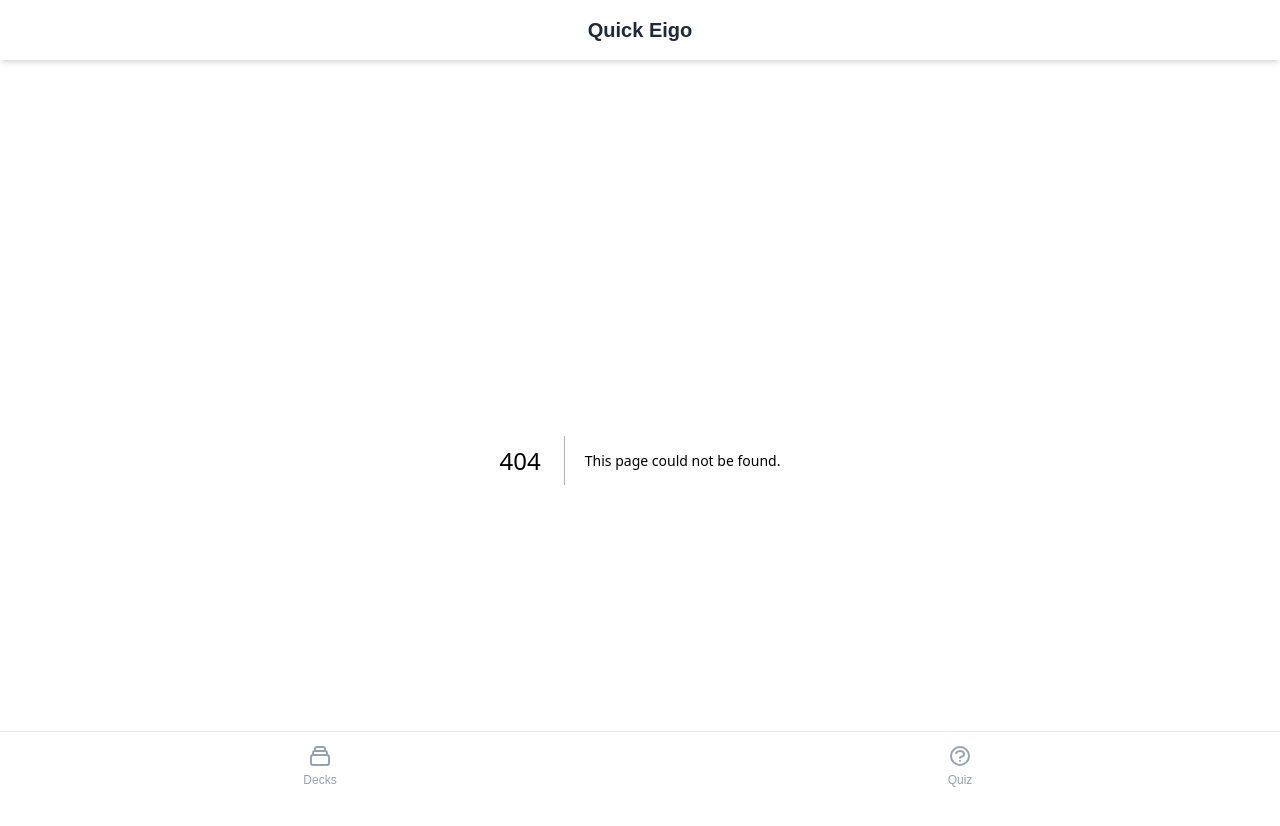
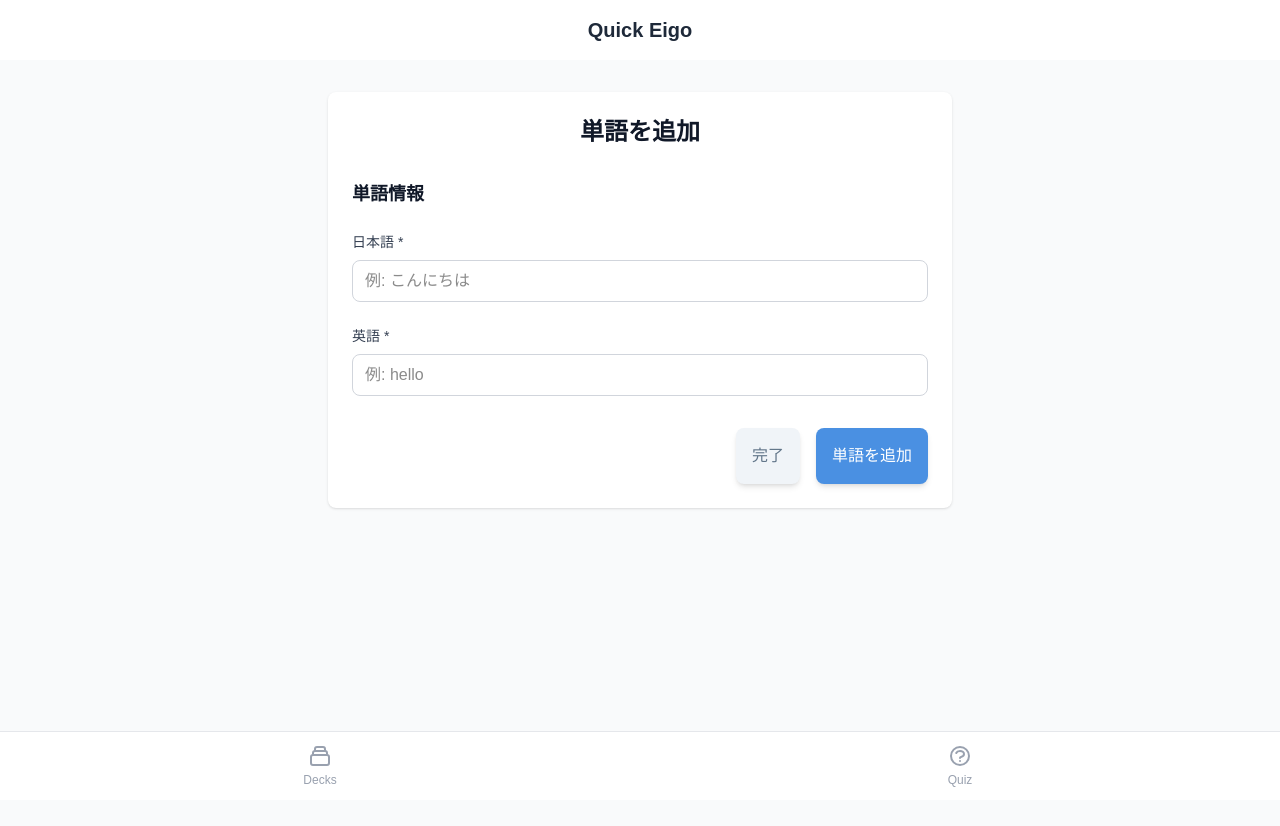
Before and after one commit to Yuji5117/quick-eigo, a Next.js app: page /decks/food-vocabulary/add-word in a window 1280 px wide. Before the commit this address had no page. Shown: the top 826 px of the page. Built offline with nearby package versions, Linux system fonts and the light colour scheme.

Commit message:
単語追加ページを実装

```diff
--- /dev/null
+++ b/src/app/decks/[deckId]/add-word/page.tsx
@@ -0,0 +1,27 @@
+'use client'
+
+import { use } from 'react'
+
+import { WordAddForm } from '@/features/decks'
+
+type AddWordPageProps = {
+  params: Promise<{ deckId: string }>
+}
+
+export default function AddWordPage({ params }: AddWordPageProps) {
+  const { deckId } = use(params)
+
+  return (
+    <div className="min-h-screen bg-gray-50">
+      <main className="mx-auto max-w-2xl px-6 py-8">
+        <div className="rounded-lg bg-white p-6 shadow-sm">
+          <div className="mb-8 text-center">
+            <h2 className="mb-2 text-2xl font-bold text-gray-900">単語を追加</h2>
+          </div>
+
+          <WordAddForm deckId={deckId} />
+        </div>
+      </main>
+    </div>
+  )
+}
```
